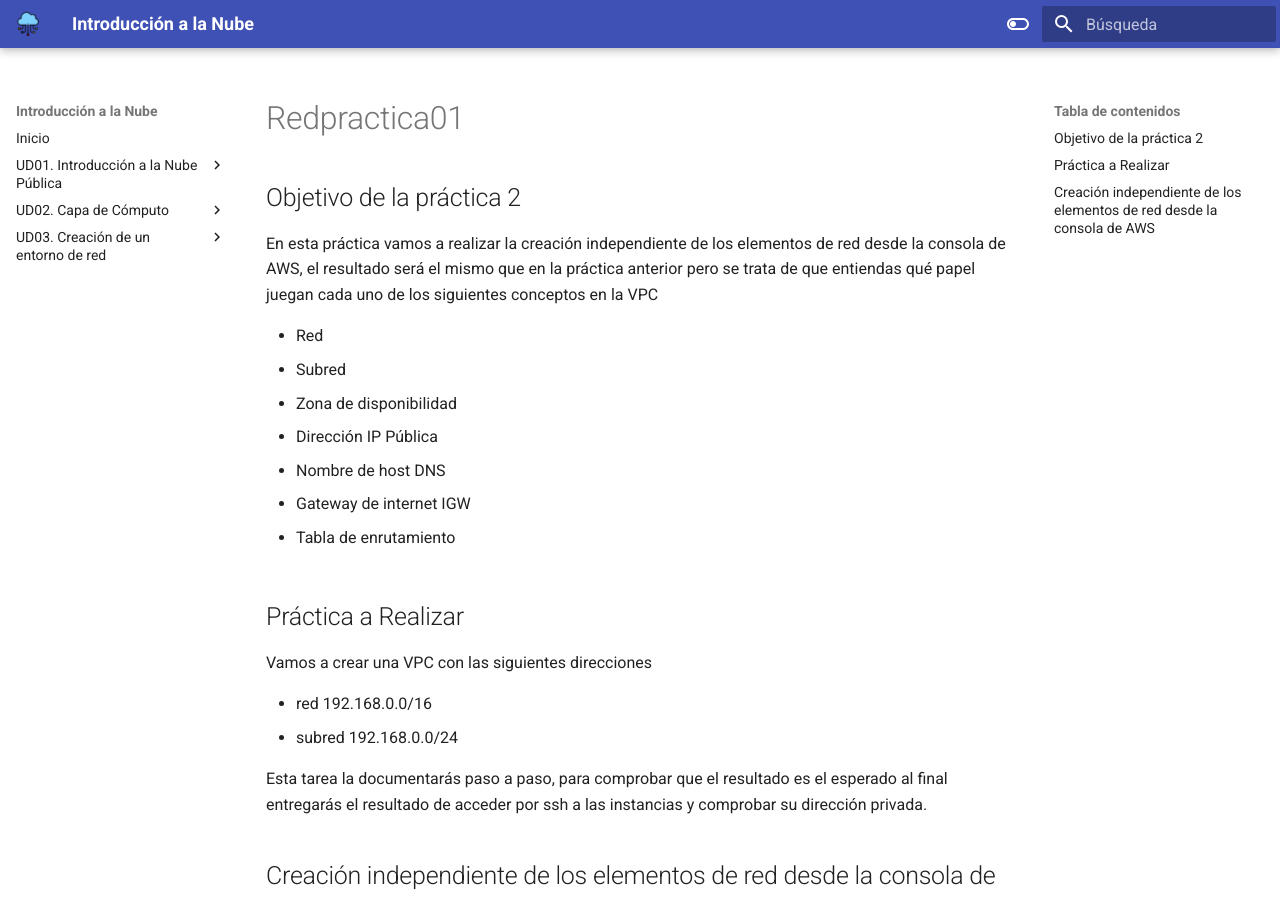
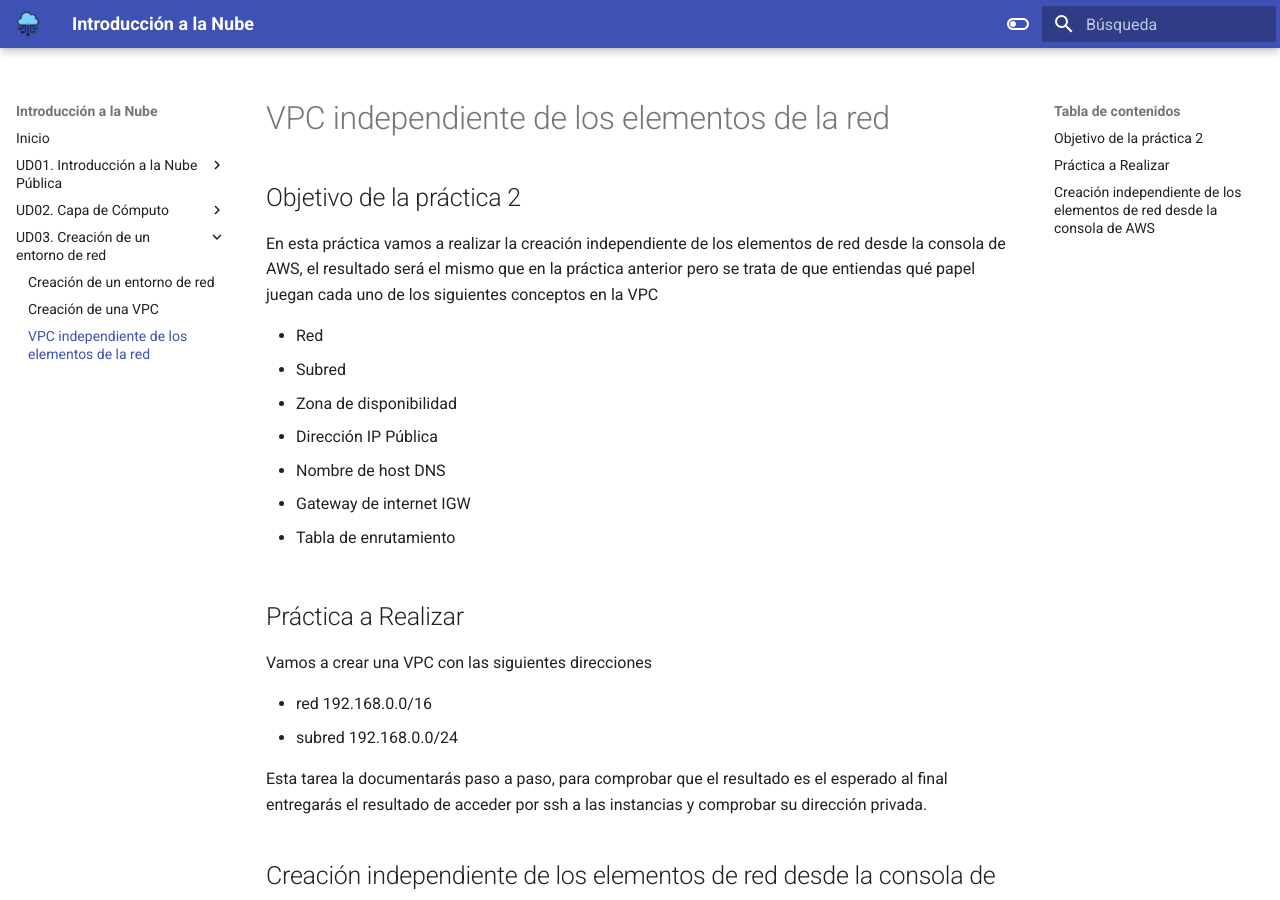
Before and after one commit to IES-CAMP-DE-MORVEDRE/optativa-cloud, an MkDocs documentation site: the page built from docs/ud03/redpractica01.md, in a window 1280 px wide and 900 px high. Built offline with MkDocs 1.6.1 and Material for MkDocs 9.7.7, drawn with Linux system fonts in a browser that asks for light colours; some of the changed lines change nothing that is shown; some of the changed text lies outside the part shown.

Commit message:
rectifico indice

```diff
--- a/mkdocs.yml
+++ b/mkdocs.yml
@@ -13,9 +13,8 @@ nav:
       - "Prácticas a entregar": "ud02/practica2.md"
   - "UD03. Creación de un entorno de red":
       - "Creación de un entorno de red": "ud03/vpc.md"
-      - "Creación de una VPC": "ud03/practica00.md"
-      - "VPC independiente de los elementos de la red": "ud03/practica01.md"
-
+      - "Creación de una VPC": "ud03/redpractica00.md"
+      - "VPC independiente de los elementos de la red": "ud03/redpractica01.md"
 
 theme:
     language: es
```
